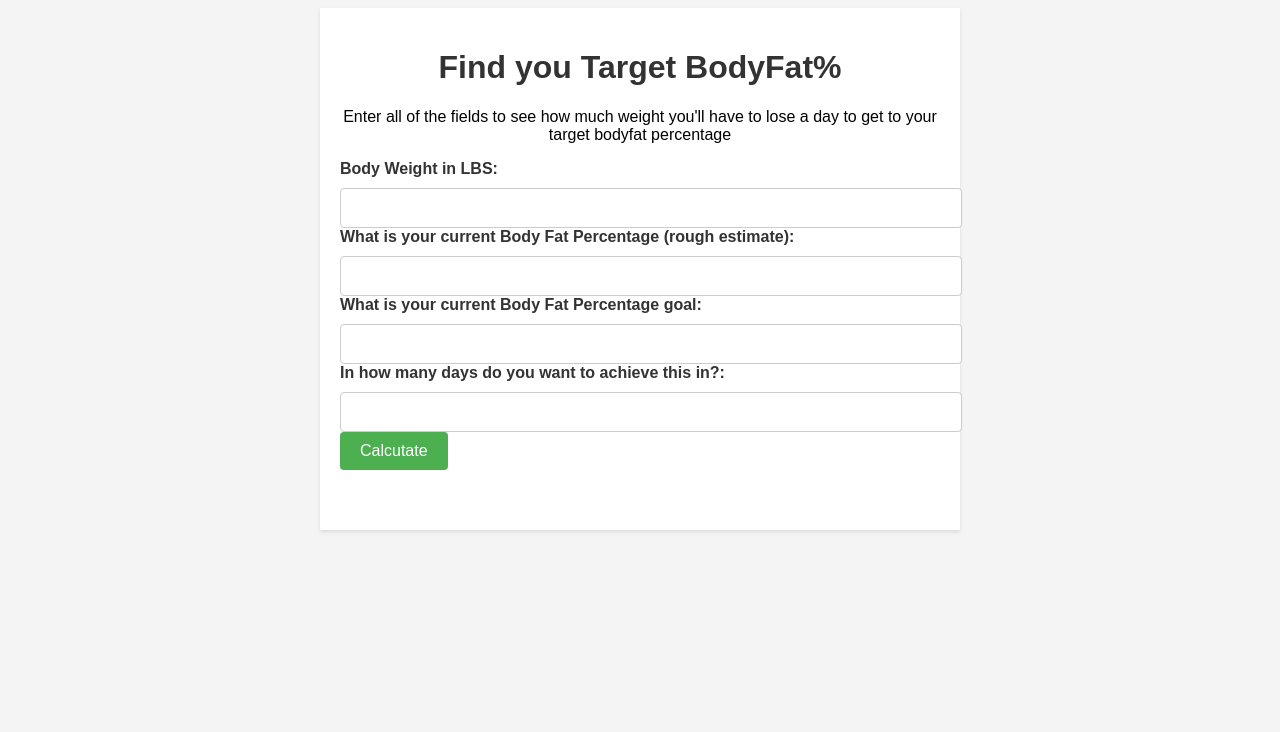
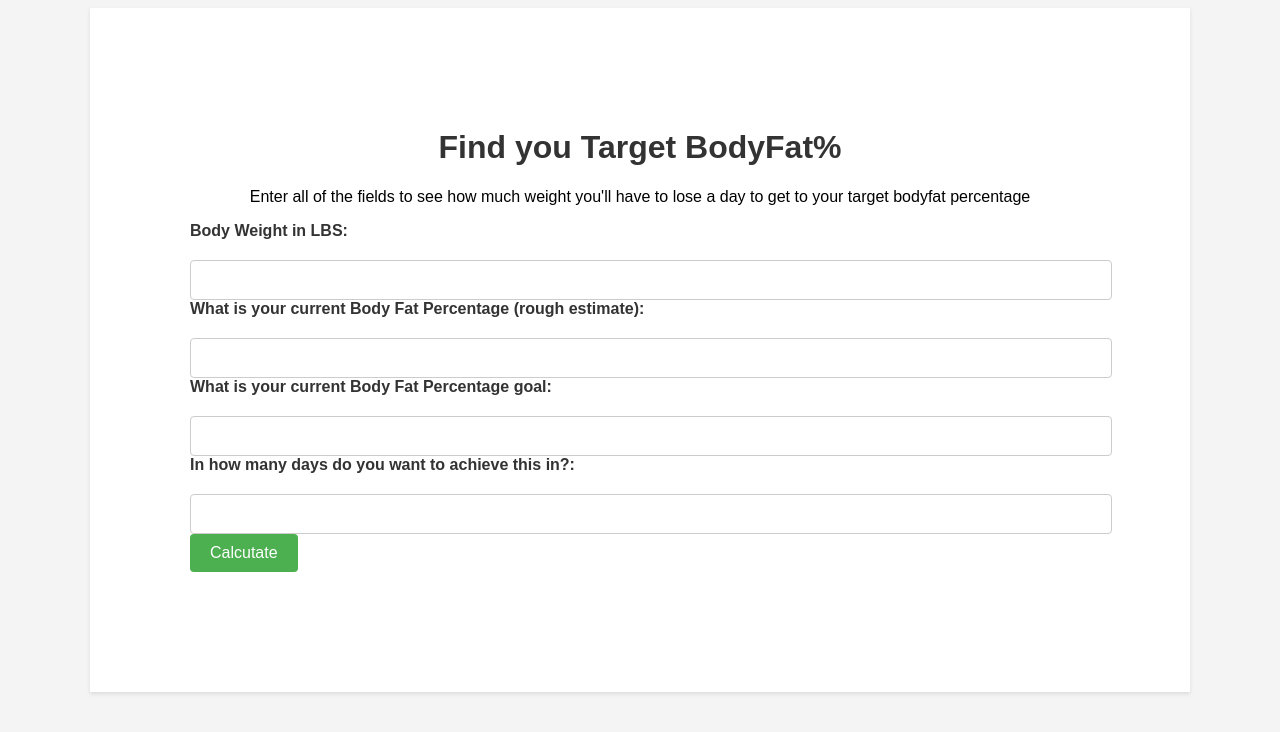
Before and after one commit to JesusReyn/JesusReyn.github.io, a plain HTML site: page index.html in a window 1280 px wide. Drawn offline with Linux system fonts and the light colour scheme.

Commit message:
Update index.css

```diff
--- a/index.css
+++ b/index.css
@@ -15,9 +15,9 @@
       }
 
       #screen4 {
-        max-width: 600px;
+        max-width: 900px;
         margin: 0 auto;
-        padding: 20px;
+        padding: 100px;
         background-color: #fff;
         box-shadow: 0 2px 4px rgba(0, 0, 0, 0.1);
       }
@@ -28,7 +28,7 @@
 
       label {
         display: block;
-        margin-bottom: 10px;
+        margin-bottom: 20px;
         font-weight: bold;
         color: #333;
       }
@@ -52,7 +52,7 @@
       }
 
       #enter {
-        margin-top: 40px;
+        margin-top: 20px;
         font-weight: bold;
         color: #333;
       }
```
